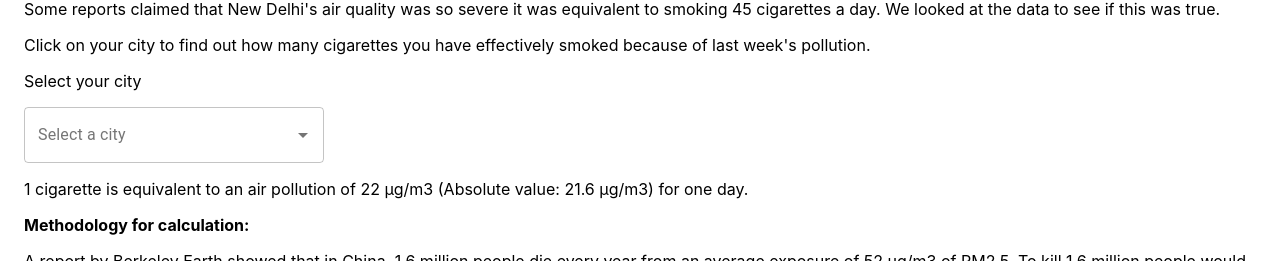
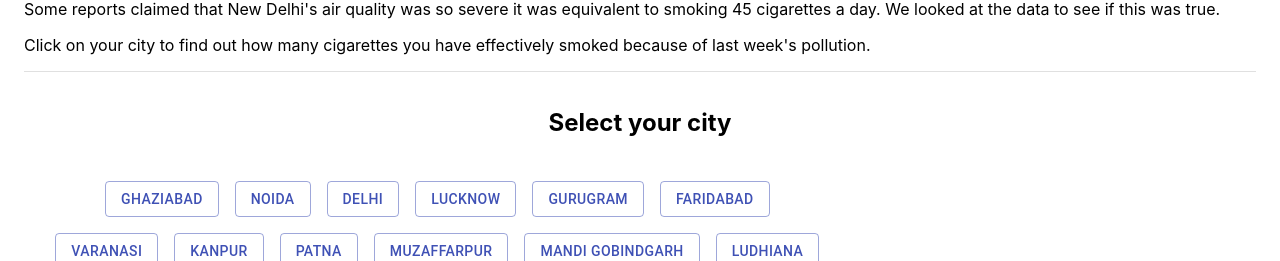
Before and after one commit to Luciekimotho/india-air-quality, a React (Create React App) app: page / in a window 1280 px wide. Shown: the part 691-952 px from the top of the page. Built offline with nearby package versions, Linux system fonts and the light colour scheme.

Commit message:
add styling to the cities section

```diff
--- a/src/App.tsx
+++ b/src/App.tsx
@@ -7,6 +7,7 @@ import {
   TextField,
   Container,
   Grid,
+  Divider,
 } from "@material-ui/core";
 import axios from "axios";
 import { useEffect, useState } from "react";
@@ -30,8 +31,26 @@ const useStyles = makeStyles((theme) => ({
   bold: {
     fontWeight: "bold",
   },
+  ciggContainer: {},
   ciggImage: {
     height: "100px",
+  },
+  subtitle: {
+    textAlign: "center",
+  },
+  btn: {
+    margin: "8px",
+  },
+  compareTabs: {
+    textAlign: "center",
+    padding: "16px",
+  },
+  selectedContainer: {
+    display: "grid",
+    justifyContent: "center",
+  },
+  citiesContainer: {
+    textAlign: "center",
   },
 }));
 
@@ -48,6 +67,7 @@ const App: React.FC<any> = () => {
   const [cities, setCities] = useState<City[]>([]);
   const [aqi, setAqi] = useState<string>("");
   const [cigg, setCigg] = useState<number>(0);
+  const [activeCity, setActiveCity] = useState<any>();
 
   const fetchData = async () => {
     const res = await axios.get("english.json");
@@ -75,9 +95,14 @@ const App: React.FC<any> = () => {
     fetchData();
   }, []);
 
-  const handleCitySelection = (e: any, option: any) => {
-    setAqi(option.aqi);
-    setCigg(parseInt(option.cigg));
+  // const handleCitySelection = (e: any, option: any) => {
+  //   setAqi(option.aqi);
+  //   setCigg(parseInt(option.cigg));
+  // };
+  const handleCitySelection = (city: City) => {
+    setAqi(city.aqi);
+    setCigg(parseInt(city.cigg));
+    setActiveCity(city);
   };
 
   return (
@@ -109,27 +134,33 @@ const App: React.FC<any> = () => {
         <p> {data["p_4_value"]} </p>
         <p> {data["p_5_value"]} </p>
 
-        <p> {data["compare-tabs_1_title"]} </p>
+        <Divider />
 
-        <Grid container spacing={2}>
-          <Grid item xs={6}>
-            <Autocomplete
-              id="combo-box-demo"
-              options={cities}
-              getOptionLabel={(option: any) => option.name}
-              style={{ width: 300 }}
-              onChange={(e, value) => handleCitySelection(e, value)}
-              renderInput={(params: any) => (
-                <TextField
-                  {...params}
-                  label="Select a city"
-                  variant="outlined"
-                />
-              )}
-            />
+        <Grid container spacing={2} className={classes.compareTabs}>
+          <Grid item xs={12}>
+            <h2 className={classes.subtitle}>
+              {" "}
+              {data["compare-tabs_1_title"]}{" "}
+            </h2>
           </Grid>
-          <Grid item xs={6}>
-            <p> {aqi} </p>
+          <Grid item xs={8} className={classes.citiesContainer}>
+            {cities.map((city: City) => (
+              <Button
+                id={city.name}
+                color={city == activeCity ? "secondary" : "primary"}
+                variant={city == activeCity ? "contained" : "outlined"}
+                onClick={() => handleCitySelection(city)}
+                className={classes.btn}
+              >
+                {city.name}
+              </Button>
+            ))}
+          </Grid>
+          <Grid item xs={4}>
+            <div className={classes.selectedContainer}>
+              <h3> {activeCity && activeCity.name} </h3>
+              <p> {activeCity && ` ${cigg} cigarettes | ${aqi}`} </p>
+              <div className={classes.ciggContainer}>
                 {cigg > 0 &&
                   [...Array(cigg)].map((value: undefined, index: number) => (
                     <img
@@ -138,10 +169,16 @@ const App: React.FC<any> = () => {
                       className={classes.ciggImage}
                     />
                   ))}
+              </div>
+            </div>
+          </Grid>
+          <Grid item xs={12}>
+            {data["compare-tabs_1_method"]}
           </Grid>
         </Grid>
 
-        <p> {data["compare-tabs_1_method"]} </p>
+        <Divider />
+
         <p className={classes.bold}> {data["p_6_value"]} </p>
         <p> {data["p_7_value"]} </p>
         <p> {data["p_8_value"]} </p>
```
Lines whose indentation alone changed are shown as unchanged.
